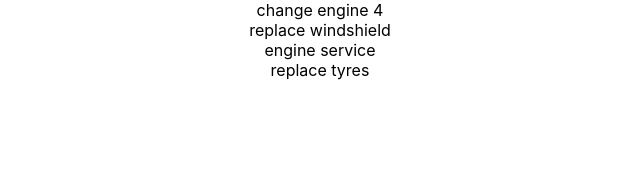
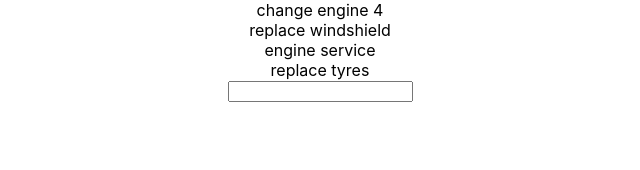
Before and after one commit to Tommychinn/trustflight_test, a React (Create React App) app: page / in a window 1280 px wide. Shown: the top 170 px of the page, without its empty margins (320-960 px from the left). Built offline with nearby package versions, Linux system fonts and the light colour scheme.

Commit message:
created form to add new task

```diff
--- a/src/App.jsx
+++ b/src/App.jsx
@@ -1,5 +1,6 @@
 import React, { useState } from "react";
 import "./App.css";
+import InputTask from "./components/InputTask";
 
 function App() {
     const [tasks, setTasks] = useState([
@@ -16,11 +17,17 @@ function App() {
             task: "replace tyres",
         },
     ]);
+
+    const addTask = (task) => {
+        setTasks([...tasks, { task }]);
+    };
+
     return (
         <div className="App">
             {tasks.map((task) => (
                 <div>{task.task}</div>
             ))}
+            <InputTask addTask={addTask} />
         </div>
     );
 }
--- /dev/null
+++ b/src/components/InputTask.jsx
@@ -0,0 +1,24 @@
+import React, { useState } from "react";
+
+const InputTask = ({ addTask }) => {
+    const [input, setInput] = useState("");
+
+    const submitTask = (e) => {
+        e.preventDefault();
+        addTask(input);
+        setInput("");
+    };
+
+    return (
+        <form onSubmit={submitTask}>
+            <input
+                type="text"
+                name="task"
+                value={input}
+                onChange={(e) => setInput(e.target.value)}
+            />
+        </form>
+    );
+};
+
+export default InputTask;
```
